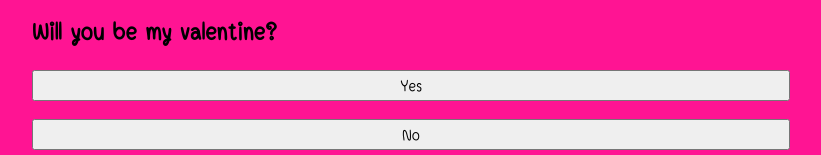
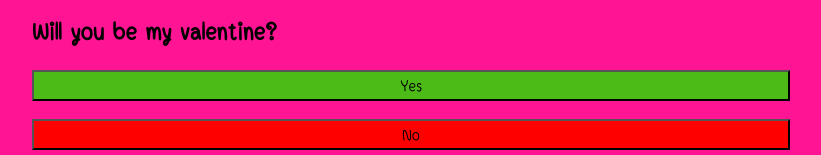
Before and after one commit to m1ssy0u/valentine, a React (Vite) app: page / in a window 1280 px wide. Shown: the part 955-1110 px from the top of the page, without its empty margins (229-1050 px from the left). Built offline with nearby package versions, Linux system fonts and the light colour scheme.

Commit message:
addbtncolor

```diff
--- a/src/App.jsx
+++ b/src/App.jsx
@@ -14,11 +14,11 @@ function App() {
       <>
         <img className="center" src={gif} alt=""/>
         <h2 className="center">{text}</h2>
-        <button className="center"  style={{fontSize : `${yesBtnSize}%`}} onClick={()=>{
+        <button className="center"  style={{fontSize : `${yesBtnSize}%`,backgroundColor : "#4CBB17"}} onClick={()=>{
           setSayno(0)
         }}>Yes</button>
         <br />
-        <button className="nobtn center" style={{display : displayNoBtn,fontSize : "100%"}} onClick={()=>{
+        <button className="nobtn center" style={{display : displayNoBtn,fontSize : "100%",backgroundColor : "red"}} onClick={()=>{
           setSayno(sayNo + 1)
           setYesBtnSize(yesBtnSize + 100)
           if(sayNo >= 1 && sayNo < 3){
@@ -36,7 +36,7 @@ function App() {
     return(
       <>
           <img className="center" src="https://static.varakorn.net/love.gif" alt="" />
-          <h2 className="center">Lov you naaa</h2>
+          <h2 className="center">Love you naaa</h2>
       </>
     )
   }
```
